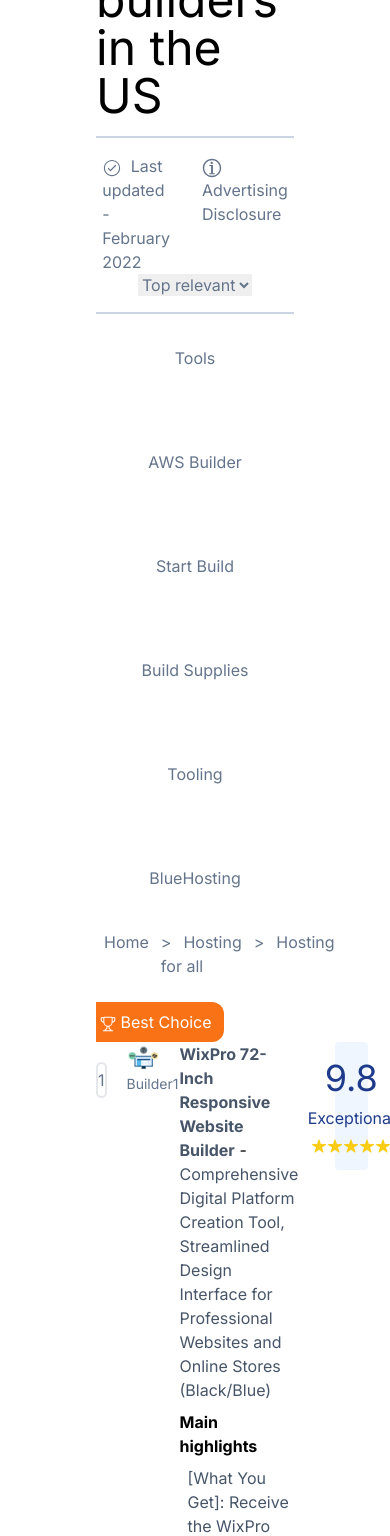
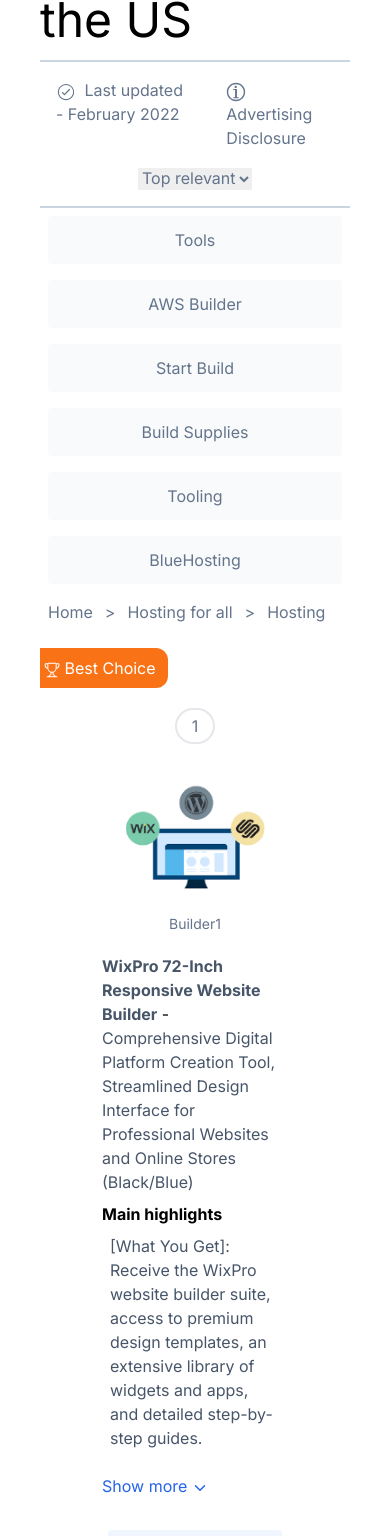
Before and after one commit to Ayyangurueswar/next-internship, a Next.js app: page /hosting-for-all/hosting in a window 390 px wide. Shown: the part 360-1896 px from the top of the page. Built offline with nearby package versions, Linux system fonts and the light colour scheme.

Commit message:
added responsiveness

```diff
--- a/app/hosting-for-all/hosting/page.js
+++ b/app/hosting-for-all/hosting/page.js
@@ -4,11 +4,11 @@
 
 const page = async () => {
   return (
-    <div className="w-full px-24 py-8">
+    <div className="w-screen md:px-24 py-8 px-10 md:w-full">
         <h1 className="text-5xl font-normal mb-4">Best Website builders in the US</h1>
         <Hosting data={data}/>
         <h1 className="text-3xl mb-8">Related deals you might like for</h1>
-        <div className="w-full flex md:flex-row flex-col justify-between">
+        <div className="w-3/5 flex md:flex-row flex-col md:justify-between gap-10 mx-auto md:w-full">
             {
               relatedDeals.map((item, i) => (
                 <RelatedDeals key={i} data={item}/>
@@ -16,7 +16,7 @@
             }
         </div>
         <div className="mt-20 flex flex-col md:flex-row justify-between items-center mb-8">
-            <p className="text-3xl text-slate-500 font-semibold w-2/5">Sign up and get exclusive special deals</p>
+            <p className="text-3xl text-slate-500 font-semibold w-2/5 mb-4 md:mb-0">Sign up and get exclusive special deals</p>
             <div className="flex items-center">
               <input className="h-14 p-5"/>
               <button className="bg-blue-500 text-white rounded-r-lg h-14 p-5 flex items-center justify-center">
--- a/app/page.js
+++ b/app/page.js
@@ -8,7 +8,7 @@
 
 export default async function Home() {
   return (
-    <main className="flex h-full flex-col items-center justify-between w-full">
+    <main className="flex flex-col items-center justify-between md:h-full md:w-full w-screen">
       <div className="w-full px-24 py-8">
         <h1 className="text-5xl font-normal">Best Website builders in the US</h1>
         <hr className="w-full h-0.5 bg-slate-500 mt-3"/>
@@ -46,7 +46,7 @@
             }
         </div>
         <h1 className="text-center text-3xl my-10" id="services">Services</h1>
-        <div className="flex w-full items-center justify-between">
+        <div className="flex w-full items-center justify-between mb-8">
             <div className="flex items-center justify-center flex-col gap-4 w-1/4">
               <SiWebpack className="text-5xl" />
               <h5>Hosting for all</h5>
--- a/app/ui/Cards.js
+++ b/app/ui/Cards.js
@@ -1,9 +1,10 @@
 import Image from "next/image"
 import Link from "next/link";
-import { IoIosStar, IoIosStarHalf } from "react-icons/io";
+import { IoIosStar, IoIosStarHalf, IoIosArrowDown } from "react-icons/io";
 import { GoTrophy } from "react-icons/go";
 import { IoDiamondOutline } from "react-icons/io5";
 import { FaCheckCircle } from "react-icons/fa";
+import { GiInfo } from "react-icons/gi";
 
 const Cards = ({data, num}) => {
   const stars = [];
@@ -15,7 +16,7 @@
     stars.push(<IoIosStarHalf key={i+1}/>);
   }
   return (
-    <div className={`${data.isBestChoice ? 'mb-0' : 'mb-20'}`}>
+    <div className={`${data.isBestChoice ? 'md:mb-0 mb-20' : 'mb-20'}`}>
         {
             data.isBestChoice && (
                 <div className="bg-orange-500 text-white rounded-r-xl w-32 px-1 py-2">
@@ -30,14 +31,15 @@
                 </div>
             )
         }
-        <div className="w-full h-3/5 flex gap-5">
+        <div className="w-full h-3/5 flex gap-5 md:flex-row flex-col items-center justify-center">
         <div className="rounded-full border-2 h-9 w-10 text-center text-slate-500 mt-5 flex items-center justify-center">
             <span>{num+1}</span>
         </div>
-        <div className="w-1/6 mx-auto">
-            <Image src={data.image} alt="Image" width={200} height={250}/>
+        <div className="md:w-1/6 w-1/2 md:max-lg:w-1/3 mx-auto">
+            <Image src={data.image} alt="Image" width={400} height={350} className="h-full w-full"/>
             <p className="text-center text-sm text-slate-500">{data.alt}</p>
         </div>
+        <div className="w-full h-full flex justify-between md:flex-row flex-col gap-8 md:gap-0 max-md:items-center">
         <div className="w-3/5">
             <div className="mb-2">
                 <span className="font-bold text-slate-600">{data.title}</span> - <span className="text-slate-600">{data.description}</span>
@@ -46,7 +48,7 @@
                 <span className="p-1 rounded bg-slate-200 text-blue-900">{`${data.offer} off`}</span>
             )}
             <h4 className="font-bold">Main highlights</h4>
-            <div className="p-2">
+            <div className="p-2 mb-4">
                 {
                     data.highlights ? (
                         <p className="text-slate-600">[What You Get]: {data.highlights}</p>
@@ -77,20 +79,25 @@
                     </div>
                 )
             }
-            <Link href={data.url} className="text-blue-600">Show more</Link>
+            <Link href={data.url} className="text-blue-600">{data.isBestChoice || data.isBestValue ? (
+                <span>Show more <IoIosArrowDown className="inline" /></span>
+            ): (<span>Show more</span>)}</Link>
         </div>
-        <div className="w-1/3 flex flex-col items-center justify-between">
-            <div className="w-1/2 flex flex-col items-center justify-center gap-2 bg-blue-50 py-4 rounded">
+        <div className="md:w-1/3 flex flex-col items-center justify-between w-3/4">
+            <div className="w-3/4 md:w-1/2 flex flex-col items-center justify-center gap-2 bg-blue-50 py-4 rounded mb-8 md:max-lg:w-3/4 md:mb-0 relative">
                 <p className="text-4xl text-blue-900">{data.rating}</p>
-                <p className="text-blue-900">{data.remarks}</p>
+                <p className="text-blue-900 text-center">{data.remarks}</p>
                 <div className="flex text-yellow-400">
                     {
                         stars.map((star) => star)
                     }
                 </div>
+                {(data.isBestChoice || data.isBestValue) && (<GiInfo className="absolute top-2 right-6 text-xs text-slate-400"/>)}
             </div>
             <Link href={data.url} className="text-white py-3 text-center bg-blue-600 rounded-xl w-full">View</Link>
         </div>
+        </div>
+
     </div>
     </div>
   )
--- a/app/ui/Footer.js
+++ b/app/ui/Footer.js
@@ -3,8 +3,8 @@
 
 const Footer = () => {
   return (
-    <div className="w-full h-3/5 bg-slate-950 flex justify-between text-slate-200 md:px-40 md:py-10">
-        <div className="flex md:gap-32">
+    <div className="w-full h-3/5 bg-slate-950 flex justify-between text-slate-200 md:px-20 md:py-10 px-2 py-2">
+        <div className="flex md:gap-32 gap-4">
             <div>
                 <h4 className="font-semibold">CATEGORIES</h4>
                 <ul className="text-sm gap-4 list-none">
@@ -25,7 +25,7 @@
                 </ul>
             </div>
         </div>
-        <select className=" bg-transparent h-6 my-auto md:mr-24">
+        <select className=" bg-transparent h-6 my-auto">
             <option value="US" className="text-black">United States</option>
             <option value="IN" className="text-black">India</option>
             <option value="UK" className="text-black">United Kingdom</option>
--- a/app/ui/Header.js
+++ b/app/ui/Header.js
@@ -1,6 +1,6 @@
 'use client';
 import { useState } from 'react';
-import {FaSearch} from 'react-icons/fa'
+import { FiSearch } from "react-icons/fi";
 import Link from 'next/link';
 
 const Header = () => {
@@ -8,14 +8,14 @@
   return (
     <div className="w-full bg-slate-950 text-white h-1/5 p-4 flex items-center justify-center">
         <div className="h-full flex md:flex-row justify-evenly items-center w-4/5 flex-col">
-            <div className=" w-60 relative">
+            <div className=" w-60 relative mb-5 md:mb-0">
               <input className="w-full bg-white text-black p-2 rounded-lg active:z-50"
               onChange={(e) => {
                 setTerm(e.target.value);
               }}/>
-              <FaSearch className={`absolute top-1/3 left-0 text-black w-9 ${term ? 'hidden' : ''}`}/>
+              <FiSearch className={`absolute top-1/4 left-0 text-black w-9 ${term ? 'hidden' : ''} text-xl`}/>
             </div>
-            <div className='flex md:flex-row flex-col gap-8 items-center'>
+            <div className='flex md:flex-row flex-col gap-8 items-center md:max-lg:ml-3'>
               <Link href='/#services' className='text-white'>Categories</Link>
               <Link href='/hosting-for-all/hosting' className='text-white'>Website builders</Link>
               <Link href='/deals' className='text-white md:ml-4'>Today&apos;s deals</Link>
--- a/app/ui/Hosting.js
+++ b/app/ui/Hosting.js
@@ -6,15 +6,16 @@
 import { useState } from "react";
 import Link from "next/link";
 
+
 const Hosting = ({data}) => {
   const [displayData, setdisplayData] = useState(data);
-  const [classNames, setClassNames] = useState(['', '', '', '', '', '']);
+  const [classNames, setClassNames] = useState(['bg-slate-50 rounded', 'bg-slate-50 rounded', 'bg-slate-50 rounded', 'bg-slate-50 rounded', 'bg-slate-50 rounded', 'bg-slate-50 rounded']);
   const handleClassNameChange = (i) => {
     setClassNames(classNames.map((cls, idx) => {
       if(idx == i){
         return 'bg-blue-500 text-white rounded'
       }
-      return '';
+      return 'bg-slate-50 rounded';
     }));
   }
   const handleChange = (e) => {
@@ -37,7 +38,7 @@
   }
   return (
     <div className="w-full">
-        <div className="w-full flex flex-col md:flex-row justify-between items-center border-y-2 border-slate-300 p-4">
+        <div className="w-full flex flex-col gap-4 md:gap-0 md:flex-row justify-between items-center border-y-2 border-slate-300 p-4">
           <div className="flex gap-8">
             <div className=" text-slate-500">
                 <IoIosCheckmarkCircleOutline className="inline mr-1 text-xl"/> Last updated - February 2022
@@ -46,6 +47,7 @@
                 <GiInfo className="inline mr-1 text-xl"/> <Link href='/'>Advertising Disclosure</Link>
             </div>
           </div>
+          <div>
             <select className="text-slate-500" onChange={handleChange}>
               <option value="topRelevant">Top relevant</option>
               <option value="topRatings">Top ratings</option>
@@ -53,7 +55,9 @@
               <option value="bestValue">Best Value</option>
             </select>
           </div>
-        <div className="flex flex-col text-slate-500 gap-14 p-5 md:flex-row h-3/4">
+
+        </div>
+        <div className="flex flex-col text-slate-500 lg:gap-14 lg:p-5 gap-4 p-2 md:flex-row h-3/4 w-full">
             <button onClick={() => {handleButtonChange(0); handleClassNameChange(0)}} className={`${classNames[0]} p-3`}>
               Tools</button>
             <button onClick={() => {handleButtonChange(1); handleClassNameChange(1)}} className={`${classNames[1]} p-3`}>
@@ -64,7 +68,7 @@
               Build Supplies</button>
             <button onClick={() => {handleButtonChange(0); handleClassNameChange(4)}} className={`${classNames[4]} p-3`}>
               Tooling</button>
-            <button className={`md:ml-8 ${classNames[5]} p-3`} onClick={() => {handleButtonChange(0); handleClassNameChange(5)}}>
+            <button className={`${classNames[5]} p-3`} onClick={() => {handleButtonChange(0); handleClassNameChange(5)}}>
               BlueHosting</button>
         </div>
         <Breadcrumbs />
```
Lines whose indentation alone changed are shown as unchanged.
